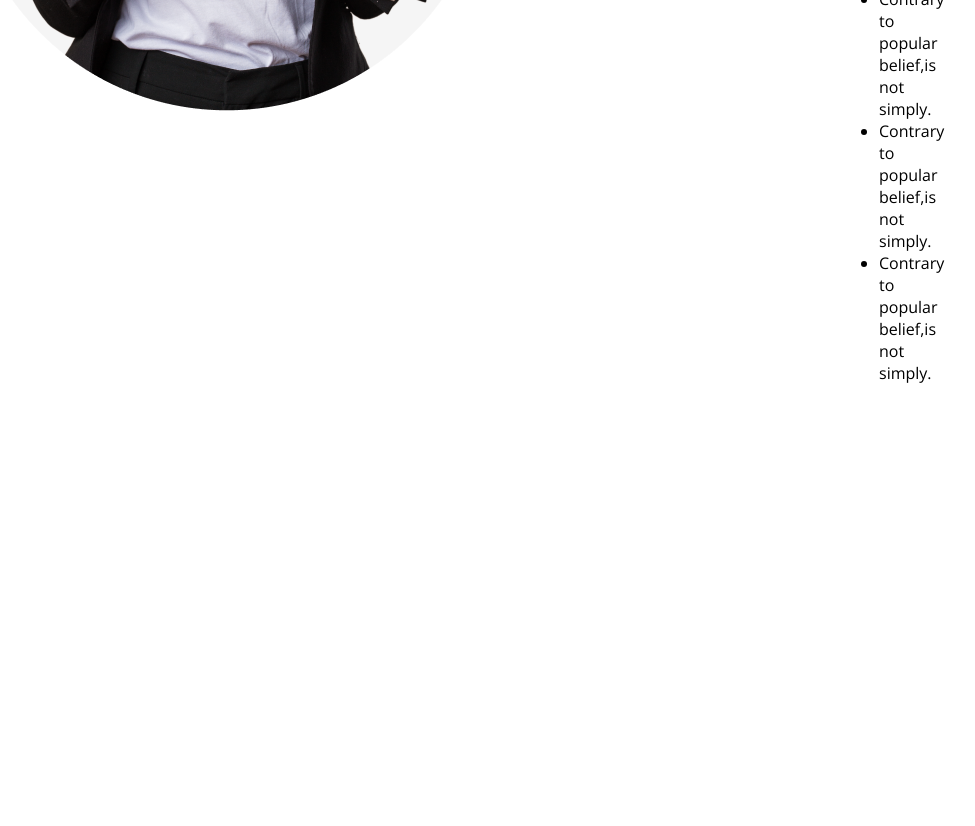
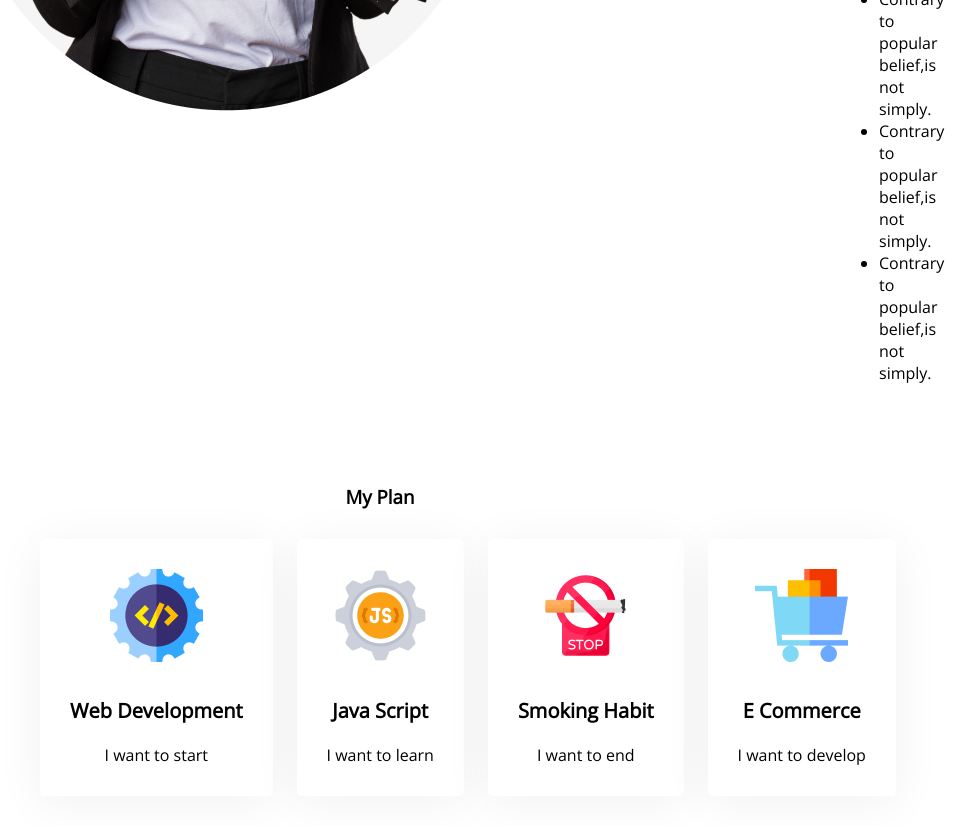
Before and after one commit to Ahnafshabik/AssignmentOne, a plain HTML site: page index.html in a window 1280 px wide. Shown: the part 1681-2507 px from the top of the page, without its empty margins (260-1235 px from the left). Before the commit the page ends 2065 px from the top, so only its background shows below. Drawn offline with nearby package versions, Linux system fonts and the light colour scheme.

Commit message:
Body part 2 done, Version 1

```diff
--- a/index.html
+++ b/index.html
@@ -48,6 +48,33 @@
             </ul>
         </div>
     </div>
+
+     <!-- My plan section -->
+     <section class="what-i-do">
+        <h3 class="section-title">My Plan</h3>
+        <div class="skills-container">
+            <div class="skill">
+                <img src="images/icons/web.png" alt="">
+                <p class="skill-title">Web Development</p>
+                <p class="skill-description">I want to start</p>
+            </div>
+            <div class="skill">
+                <img src="images/icons/js.png" alt="">
+                <p class="skill-title">Java Script</p>
+                <p class="skill-description">I want to learn</p>
+            </div>
+            <div class="skill">
+                <img src="images/icons/smoke.png" alt="">
+                <p class="skill-title">Smoking Habit</p>
+                <p class="skill-description">I want to end</p>
+            </div>
+            <div class="skill">
+                <img src="images/icons/ecom.png" alt="">
+                <p class="skill-title">E Commerce</p>
+                <p class="skill-description">I want to develop</p>
+            </div>
+        </div>
+    </section>
   </body>
   <!-- Footer Part -->
   <footer>
--- a/styles/AssignmentOne.css
+++ b/styles/AssignmentOne.css
@@ -70,3 +70,50 @@
     padding-left: 20px;
     padding-top: 20px;
 }
+
+/* Body part 2 */
+
+.skills-container{
+    display: flex;
+    gap: 24px;
+    text-align: center;
+    padding-left: 300px;
+    padding-top: 10px;
+    padding-bottom: 30px;
+
+}
+.skill{
+    background-color: #FFFFFF;
+    box-shadow: 0px 6px 50px rgba(0, 0, 0, 0.06);
+    border-radius: 5px;
+    padding: 30px;
+}
+
+.skill-title{
+    font-weight: 300px;
+    font-weight: bold;
+    font-size: 20px;
+    margin-top: 30px;
+    margin-bottom: 20px;
+    text-align: center;
+}
+.skill-description{
+    text-align: center;
+    }
+.my-plan{
+        margin-top: 330px;
+
+}
+
+.skill{
+    background-color: #FFFFFF;
+    box-shadow: 0px 6px 50px rgba(0, 0, 0, 0.06);
+    border-radius: 5px;
+    padding: 30px;
+}
+.section-title{
+    text-align: center;
+    margin-top: 30px;
+    padding-top: 70px;
+    padding-bottom: 20px;
+}
```
